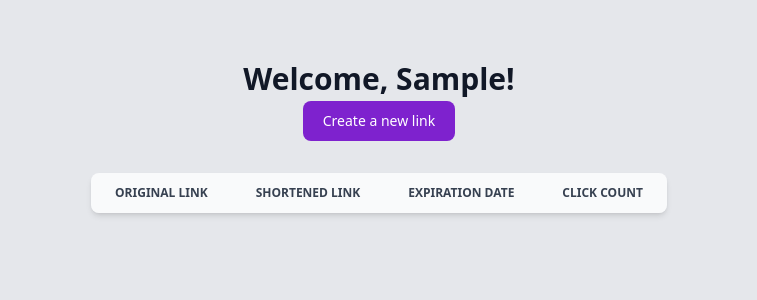
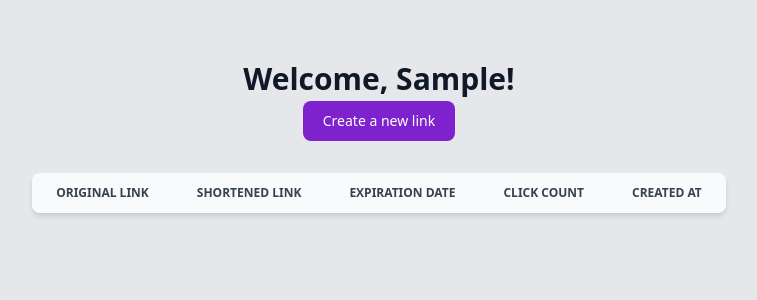
Before and after one commit to MahekUnnisa/URL-Shortener-Web-app, a Django app: template URLShortener/templates/App/dashboard.html in a window 1280 px wide. Shown: the top 300 px of the page, without its empty margins (261-1018 px from the left). Run offline with Django 4.2, Linux system fonts and the light colour scheme; the template is opened without the code that fills it, so the values that code supplies are empty; the visitor is signed in with stand-in values (Sample User, id 1); some libraries are stand-ins or nearby versions.

Commit message:
Ordered links with latest old order

```diff
--- a/URLShortener/App/views.py
+++ b/URLShortener/App/views.py
@@ -84,14 +84,13 @@ def dashboard(request):
     if  not request.user.is_authenticated:
         return HttpResponse('Login required')
     else:
-        links = Link.objects.all()
-        links = Link.objects.filter(user=request.user).order_by('-created_at')
+        links = Link.objects.all().order_by('-created_at')
         context = {'links': links}
         return render(request,'App/dashboard.html', context)
 
 def linkDetails(request,link_id):
     link = Link.objects.get(id=link_id)
-    context = {'shortened_link': link.shortened_link, 'expiration_date': link.expiration_date, 'click_count':link.click_count, 'original_link':link.original_link}
+    context = {'shortened_link': link.shortened_link, 'expiration_date': link.expiration_date, 'click_count':link.click_count, 'original_link':link.original_link, 'created_at':link.created_at}
     return render(request, 'App/linkDetails.html', context)
 
 def handleLogout(request):
--- a/URLShortener/templates/App/dashboard.html
+++ b/URLShortener/templates/App/dashboard.html
@@ -14,6 +14,7 @@
                     <th scope="col" class="px-6 py-3">Shortened Link</th>
                     <th scope="col" class="px-6 py-3">Expiration Date</th>
                     <th scope="col" class="px-6 py-3">Click Count</th>
+                    <th scope="col" class="px-6 py-3">Created At</th>
                 </tr>
             </thead>
             <tbody>
@@ -23,6 +24,7 @@
                     <td class="px-6 py-4 hover:text-purple-700"><a href="{{ link.shortened_link }}">{{ link.shortened_link }}</a></td>
                     <td class="px-6 py-4 "><a href="{{ link.expiration_date }}">{{ link.expiration_date }}</a></td>
                     <td class="px-6 py-4 "><a href="{{ link.click_count }}">{{ link.click_count }}</a></td>
+                    <td class="px-6 py-4 "><a href="{{ link.created_at }}">{{ link.created_at }}</a></td>
                 </tr>
                 {% endfor %}
             </tbody>
--- a/URLShortener/templates/App/linkDetails.html
+++ b/URLShortener/templates/App/linkDetails.html
@@ -7,6 +7,7 @@
     <p class="max-w-lg text-xl font-semibold leading-normal text-gray-900 dark:text-white">Shortened Link - {{shortened_link}}</p>
     <p class="max-w-lg text-xl font-semibold leading-normal text-gray-900 dark:text-white">Expiry Date - {{expiration_date}}</p>
     <p class="max-w-lg text-xl font-semibold leading-normal text-gray-900 dark:text-white">Click Count - {{click_count}}</p>
+    <p class="max-w-lg text-xl font-semibold leading-normal text-gray-900 dark:text-white">Created At - {{created_at}}</p>
 </div>
 {% endif %}
 {% endblock body%}
```
